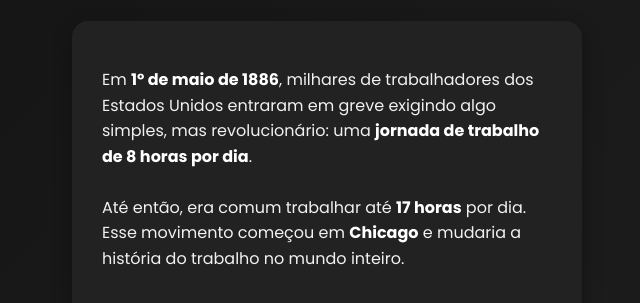
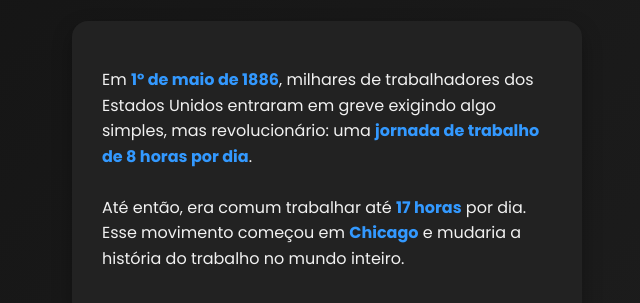
Before and after one commit to Luiz123sla/Dicas-Trabalho, a plain HTML site: page index.html in a window 1280 px wide. Shown: the part 279-582 px from the top of the page, without its empty margins (313-953 px from the left). Drawn offline with Linux system fonts and the light colour scheme.

Commit message:
Update index.html

```diff
--- a/index.html
+++ b/index.html
@@ -42,7 +42,7 @@
     }
 
     strong {
-      color: #fff;
+      color:  #3399ff;
     }
 
     @keyframes fadeIn {
```
